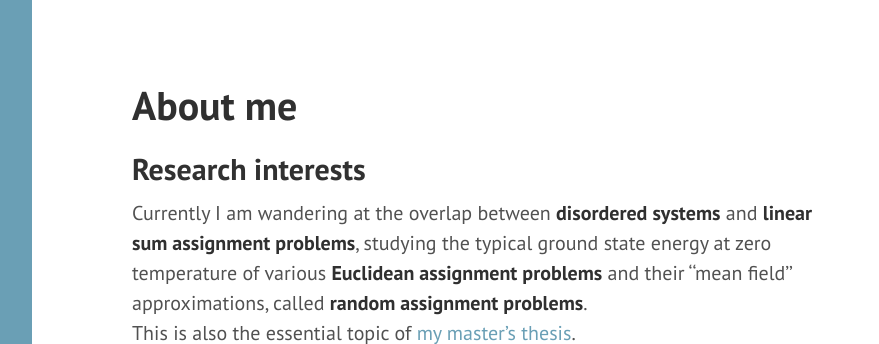
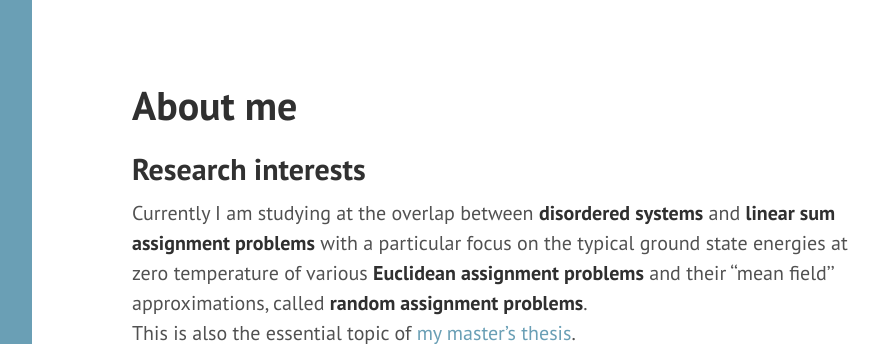
Before and after one commit to matteodachille/matteodachille.github.io, a Jekyll site: the page built from about.md, in a window 1280 px wide and 1248 px high, cut to the strip 0-344 px from the top of the window. Shown: the whole strip, without its empty margins (328-1207 px from the left). Built offline with Jekyll 4.4.1, drawn with Linux system fonts in a browser that asks for light colours; nearby versions of some CDN libraries; some web fonts are replaced.

Commit message:
Modified about me

```diff
--- a/_config.yml
+++ b/_config.yml
@@ -12,8 +12,8 @@ title:            "Matteo D'Achille"
 tagline:          "Personal website"
 description:      "Personal website"
 url:              https://matteodachille.github.io/
-#baseurl:          https://matteodachille.github.io/
-baseurl:			     /
+baseurl:          https://matteodachille.github.io/
+#baseurl:			     /
 tag_page: 		    tags
 category_page:	  categories
 name:             "Matteo D'Achille"
--- a/about.md
+++ b/about.md
@@ -8,7 +8,7 @@ title: About me
 ## Research interests
 
 
-Currently I am wandering at the overlap between **disordered systems** and **linear sum assignment problems**, studying the typical ground state energy at zero temperature of various **Euclidean assignment problems** and their ''mean field'' approximations, called **random assignment problems**.
+Currently I am studying at the overlap between **disordered systems** and **linear sum assignment problems** with a particular focus on the typical ground state energies at zero temperature of various **Euclidean assignment problems** and their ''mean field'' approximations, called **random assignment problems**.
 This is also the essential topic of [my master's thesis](downloads/masterthesis.pdf){:target="_blank"}.
 
 <div class="tf2d" markdown="block">
```
Also changed, not shown: Gemfile.lock.
